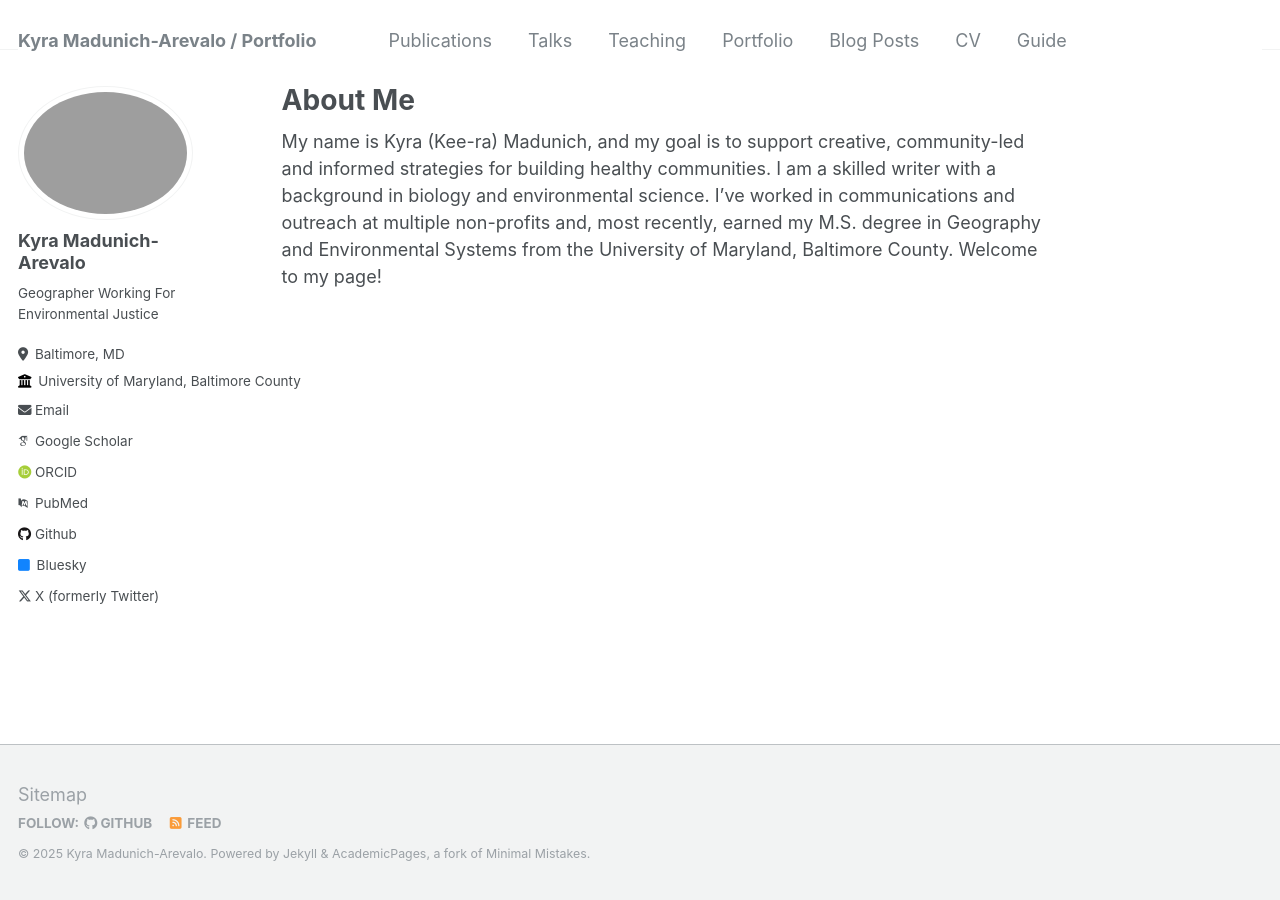
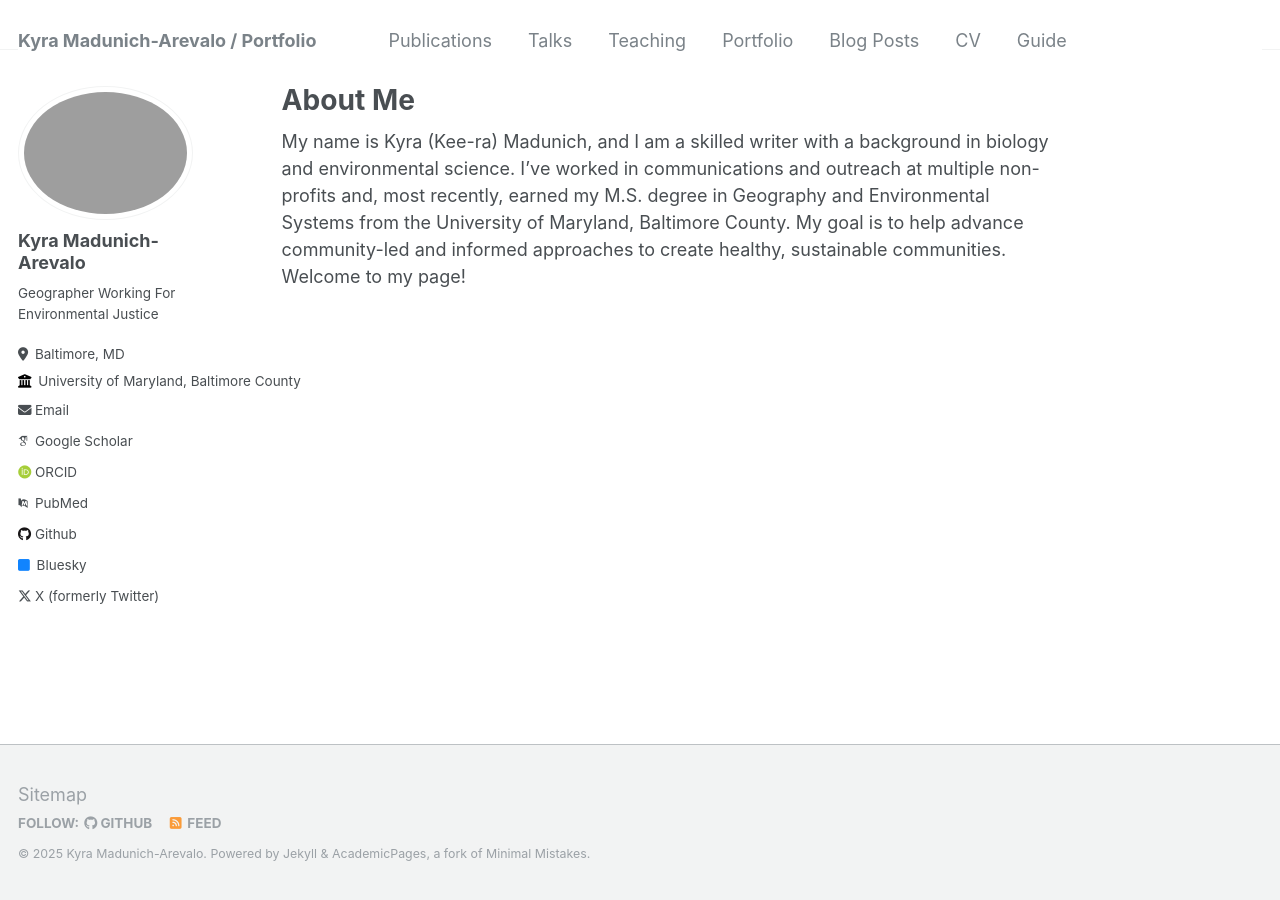
Before and after one commit to kyramadunich/kyramadunich.github.io, a Jekyll site: the page built from _pages/about.md, in a window 1280 px wide. Built offline with Jekyll 4.4.1, drawn with Linux system fonts in a browser that asks for light colours; some web fonts are replaced.

Commit message:
Update about.md

```diff
--- a/_pages/about.md
+++ b/_pages/about.md
@@ -6,4 +6,4 @@ redirect_from:
   - /about/
   - /about.html
 ---
-My name is Kyra (Kee-ra) Madunich, and my goal is to support creative, community-led and informed strategies for building healthy communities. I am a skilled writer with a background in biology and environmental science. I've worked in communications and outreach at multiple non-profits and, most recently, earned my M.S. degree in Geography and Environmental Systems from the University of Maryland, Baltimore County. Welcome to my page!
+My name is Kyra (Kee-ra) Madunich, and I am a skilled writer with a background in biology and environmental science. I've worked in communications and outreach at multiple non-profits and, most recently, earned my M.S. degree in Geography and Environmental Systems from the University of Maryland, Baltimore County. My goal is to help advance community-led and informed approaches to create healthy, sustainable communities. Welcome to my page!
```
